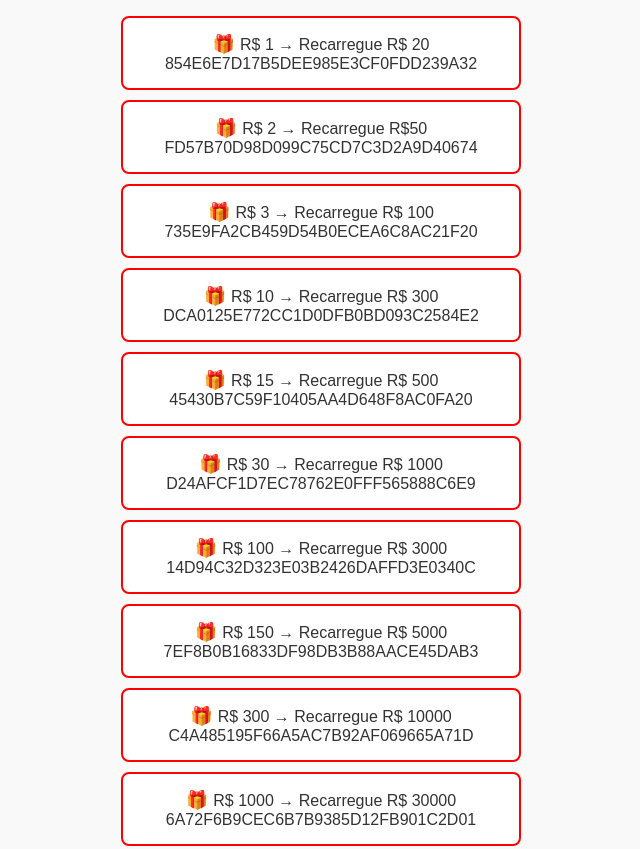
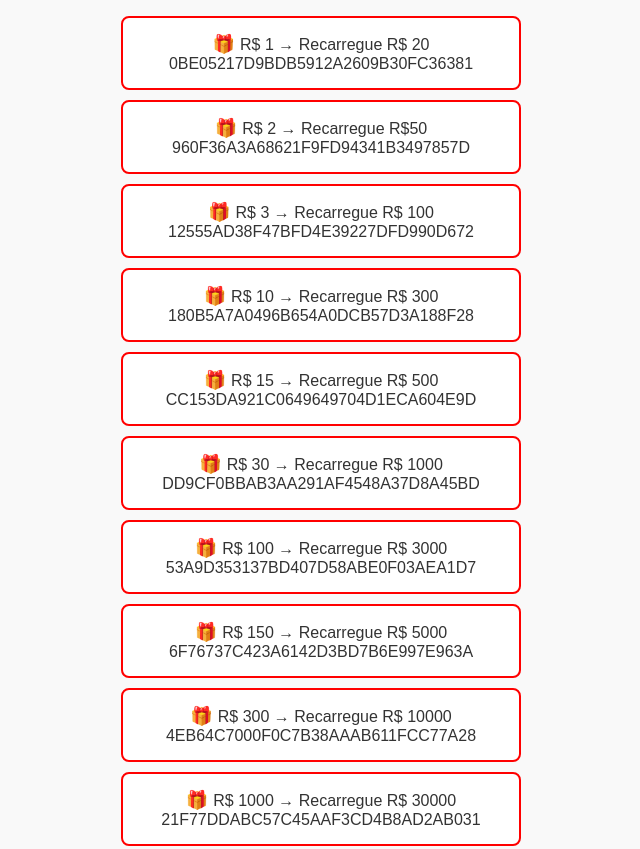
Before and after one commit to hs51gm/BRA, a plain HTML site: page index.html in a window 1280 px wide. Shown: the part 343-1192 px from the top of the page, without its empty margins (319-959 px from the left). Drawn offline with Linux system fonts and the light colour scheme.

Commit message:
Add files via upload

```diff
--- a/index.html
+++ b/index.html
@@ -3,7 +3,7 @@
 <head>
   <meta charset="UTF-8">
   <meta name="viewport" content="width=device-width, initial-scale=1.0">
-  <title>CODIGO POPBRA </title>
+  <title>CODIGO BRA </title>
   <style>
     body {
       font-family: Arial, sans-serif;
@@ -96,45 +96,45 @@
   <h3>CLIQUE NOS CÓDIGOS PARA COPIÁ-LOS AUTOMATICAMENTE</h3>
 
   <!-- Code Items -->
-  <div class="code-item" onclick="copyToClipboard('854E6E7D17B5DEE985E3CF0FDD239A32')">
+  <div class="code-item" onclick="copyToClipboard('0BE05217D9BDB5912A2609B30FC36381')">
     <span class="gift-icon">🎁</span>R$ 1 → Recarregue R$ 20<br>
-    854E6E7D17B5DEE985E3CF0FDD239A32
+    0BE05217D9BDB5912A2609B30FC36381
   </div>
-  <div class="code-item" onclick="copyToClipboard('FD57B70D98D099C75CD7C3D2A9D40674')">
+  <div class="code-item" onclick="copyToClipboard('960F36A3A68621F9FD94341B3497857D')">
     <span class="gift-icon">🎁</span>R$ 2 → Recarregue R$50<br>
-    FD57B70D98D099C75CD7C3D2A9D40674
+    960F36A3A68621F9FD94341B3497857D
   </div>
-  <div class="code-item" onclick="copyToClipboard('735E9FA2CB459D54B0ECEA6C8AC21F20')">
+  <div class="code-item" onclick="copyToClipboard('12555AD38F47BFD4E39227DFD990D672')">
     <span class="gift-icon">🎁</span>R$ 3 → Recarregue R$ 100<br>
-    735E9FA2CB459D54B0ECEA6C8AC21F20
+    12555AD38F47BFD4E39227DFD990D672
   </div>
-  <div class="code-item" onclick="copyToClipboard('DCA0125E772CC1D0DFB0BD093C2584E2')">
+  <div class="code-item" onclick="copyToClipboard('180B5A7A0496B654A0DCB57D3A188F28')">
     <span class="gift-icon">🎁</span>R$ 10 → Recarregue R$ 300<br>
-    DCA0125E772CC1D0DFB0BD093C2584E2
+    180B5A7A0496B654A0DCB57D3A188F28
   </div>
-  <div class="code-item" onclick="copyToClipboard('45430B7C59F10405AA4D648F8AC0FA20')">
+  <div class="code-item" onclick="copyToClipboard('CC153DA921C0649649704D1ECA604E9D')">
     <span class="gift-icon">🎁</span>R$ 15 → Recarregue R$ 500<br>
-    45430B7C59F10405AA4D648F8AC0FA20
+    CC153DA921C0649649704D1ECA604E9D
   </div>
-  <div class="code-item" onclick="copyToClipboard('D24AFCF1D7EC78762E0FFF565888C6E9')">
+  <div class="code-item" onclick="copyToClipboard('DD9CF0BBAB3AA291AF4548A37D8A45BD')">
     <span class="gift-icon">🎁</span>R$ 30 → Recarregue R$ 1000<br>
-    D24AFCF1D7EC78762E0FFF565888C6E9
+    DD9CF0BBAB3AA291AF4548A37D8A45BD
   </div>
-  <div class="code-item" onclick="copyToClipboard('14D94C32D323E03B2426DAFFD3E0340C')">
+  <div class="code-item" onclick="copyToClipboard('53A9D353137BD407D58ABE0F03AEA1D7')">
     <span class="gift-icon">🎁</span>R$ 100  → Recarregue R$ 3000<br>
-    14D94C32D323E03B2426DAFFD3E0340C
+    53A9D353137BD407D58ABE0F03AEA1D7
   </div>
-  <div class="code-item" onclick="copyToClipboard('7EF8B0B16833DF98DB3B88AACE45DAB3')">
+  <div class="code-item" onclick="copyToClipboard('6F76737C423A6142D3BD7B6E997E963A')">
     <span class="gift-icon">🎁</span>R$ 150 → Recarregue R$ 5000<br>
-    7EF8B0B16833DF98DB3B88AACE45DAB3
+    6F76737C423A6142D3BD7B6E997E963A
   </div>
-  <div class="code-item" onclick="copyToClipboard('C4A485195F66A5AC7B92AF069665A71D')">
+  <div class="code-item" onclick="copyToClipboard('4EB64C7000F0C7B38AAAB611FCC77A28')">
     <span class="gift-icon">🎁</span>R$ 300 → Recarregue R$ 10000<br>
-    C4A485195F66A5AC7B92AF069665A71D
+    4EB64C7000F0C7B38AAAB611FCC77A28
   </div>
-  <div class="code-item" onclick="copyToClipboard('6A72F6B9CEC6B7B9385D12FB901C2D01')">
+  <div class="code-item" onclick="copyToClipboard('21F77DDABC57C45AAF3CD4B8AD2AB031')">
     <span class="gift-icon">🎁</span>R$ 1000 → Recarregue R$ 30000<br>
-    6A72F6B9CEC6B7B9385D12FB901C2D01
+    21F77DDABC57C45AAF3CD4B8AD2AB031
   </div>
 
   <div class="note">
@@ -171,5 +171,4 @@
 </script>
 
 </body>
-
 </html>
```
